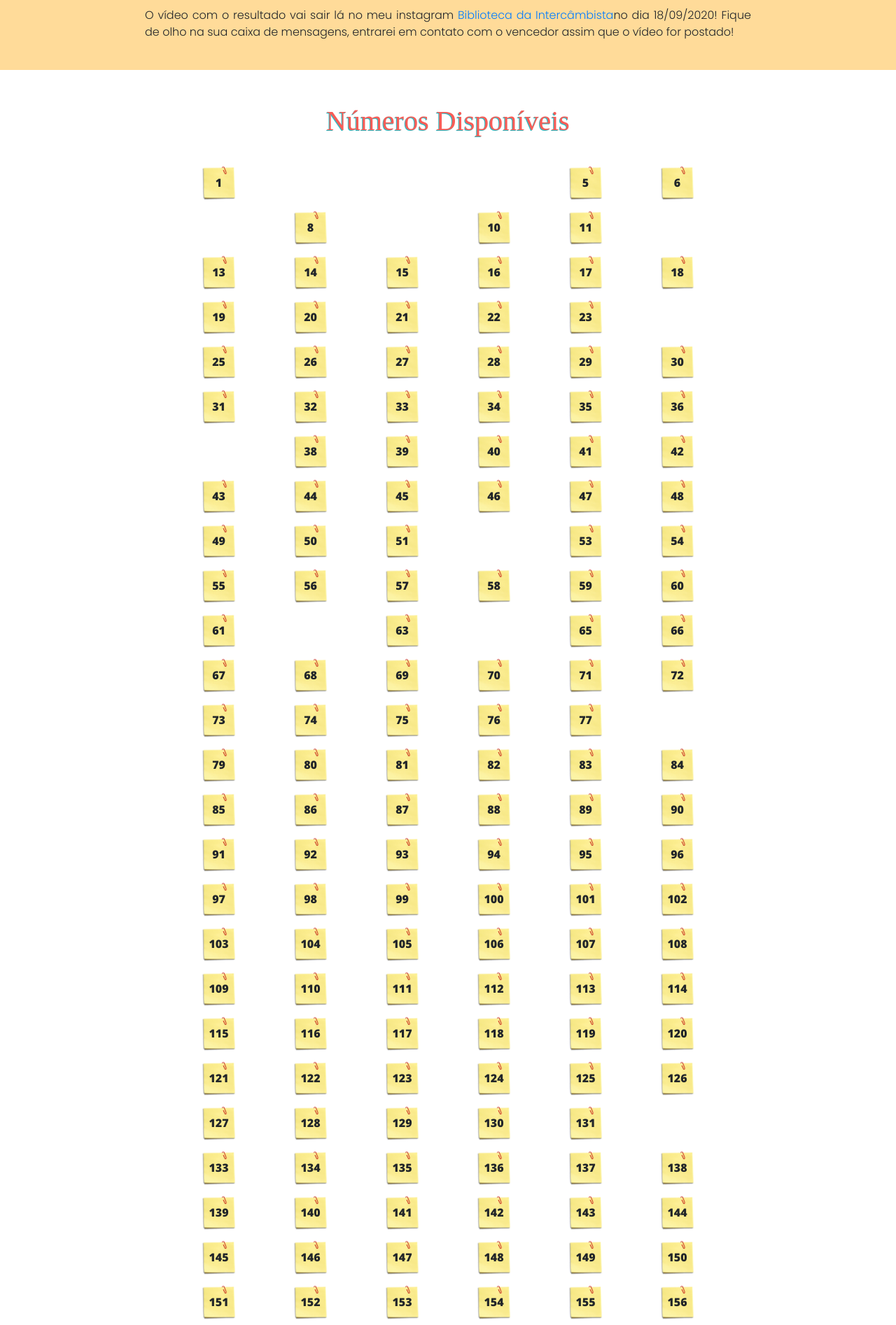
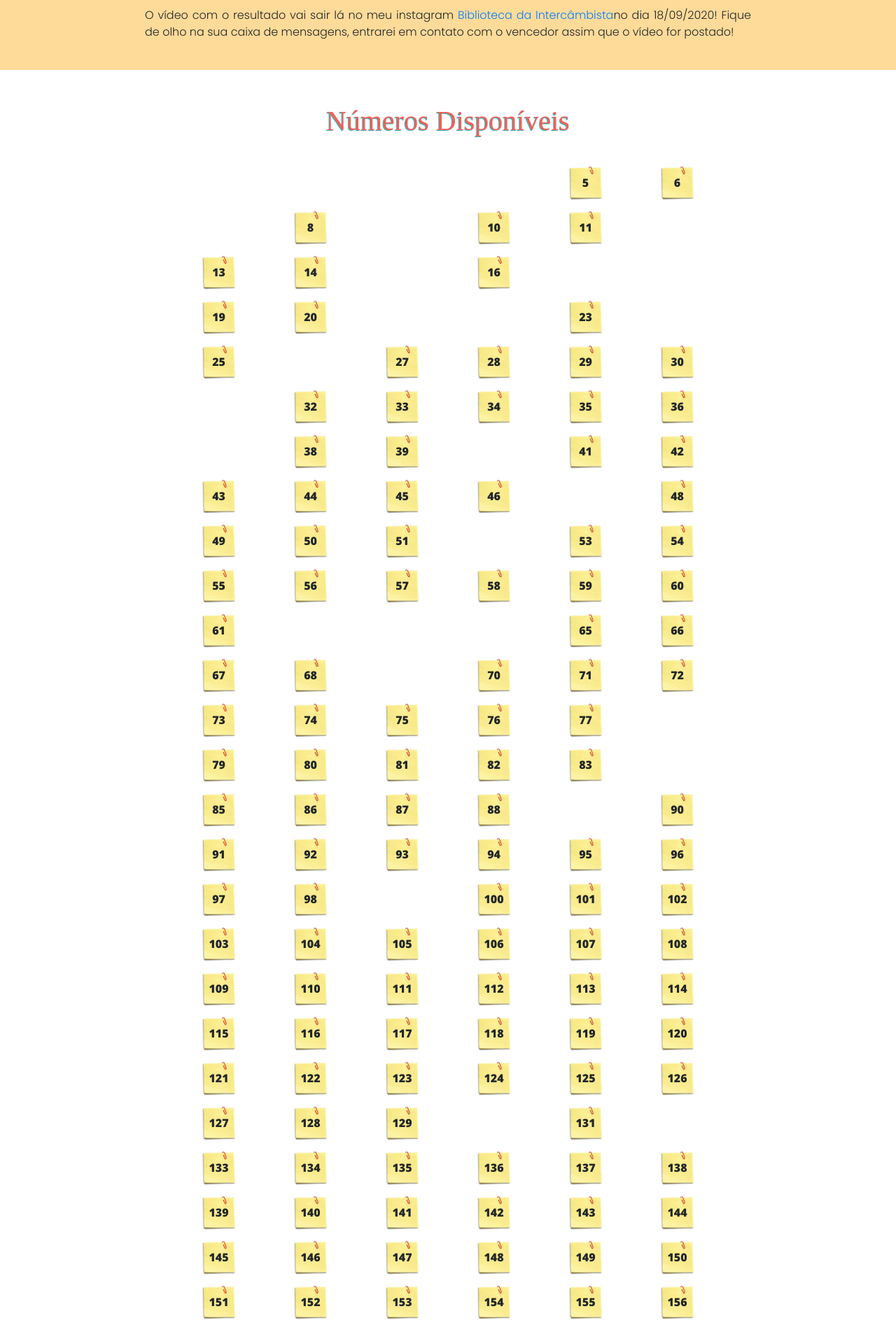
Before and after one commit to artcupelli/Rifa-Karol, a PHP site: page /home.html in a window 1280 px wide. Shown: the part 1977-3871 px from the top of the page at 70% size. Run offline with PHP 8.4, Linux system fonts and the light colour scheme; some libraries are stand-ins or nearby versions; some web fonts are replaced.

Commit message:
Adição de números vendidos

```diff
--- a/styles/main.css
+++ b/styles/main.css
@@ -178,22 +178,40 @@ p{
 
     background-image: url(../media/livro2.jpeg);
 }
-
+#div_num_1,
 #div_num_2,
 #div_num_3,
 #div_num_4,
 #div_num_7,
 #div_num_9,
 #div_num_12,
+#div_num_15,
+#div_num_17,
+#div_num_18,
+#div_num_21,
+#div_num_22,
 #div_num_24,
+#div_num_26,
+#div_num_31,
+#div_num_40,
+#div_num_47,
 #div_num_52,
 #div_num_62,
+#div_num_63,
 #div_num_64,
+#div_num_69,
 #div_num_78,
 #div_num_37,
+#div_num_84,
+#div_num_89,
+#div_num_99,
+#div_num_130,
 #div_num_132,
 #div_num_157,
-#div_num_179
+#div_num_179,
+#div_num_217,
+#div_num_249,
+#div_num_250
 {
     visibility: hidden;
 }
```
